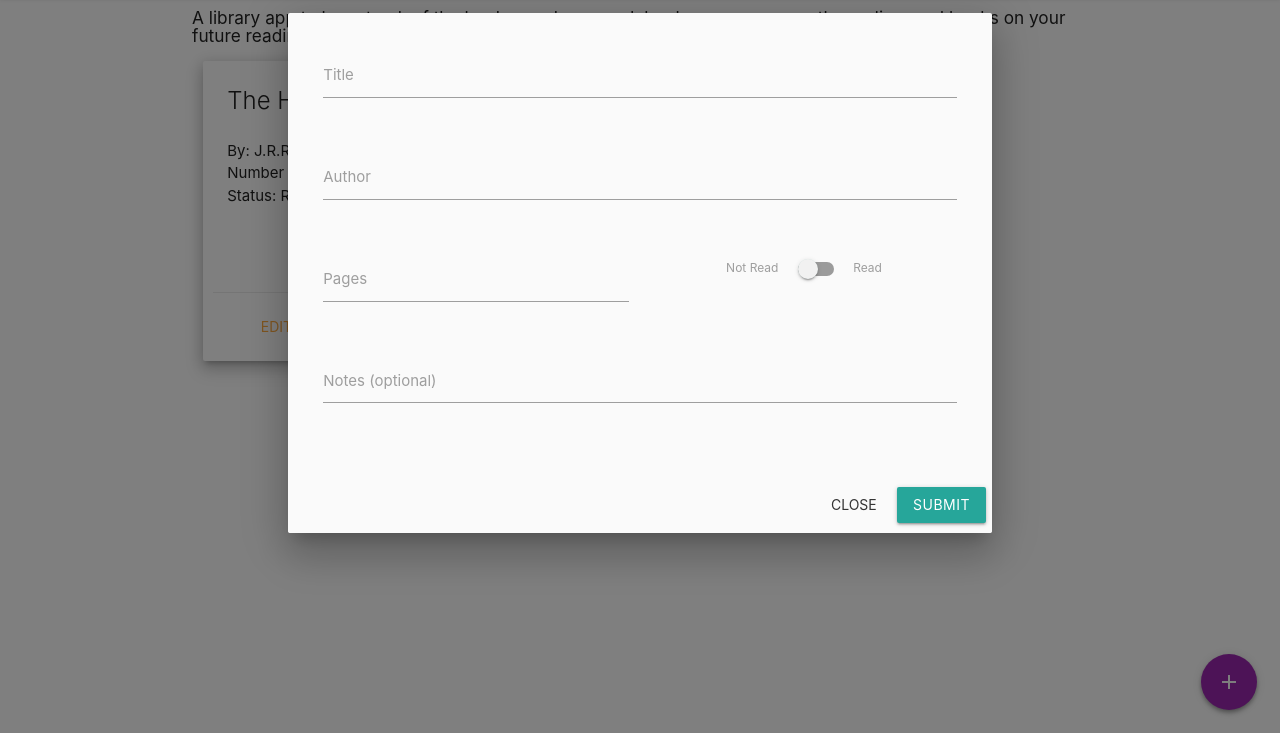
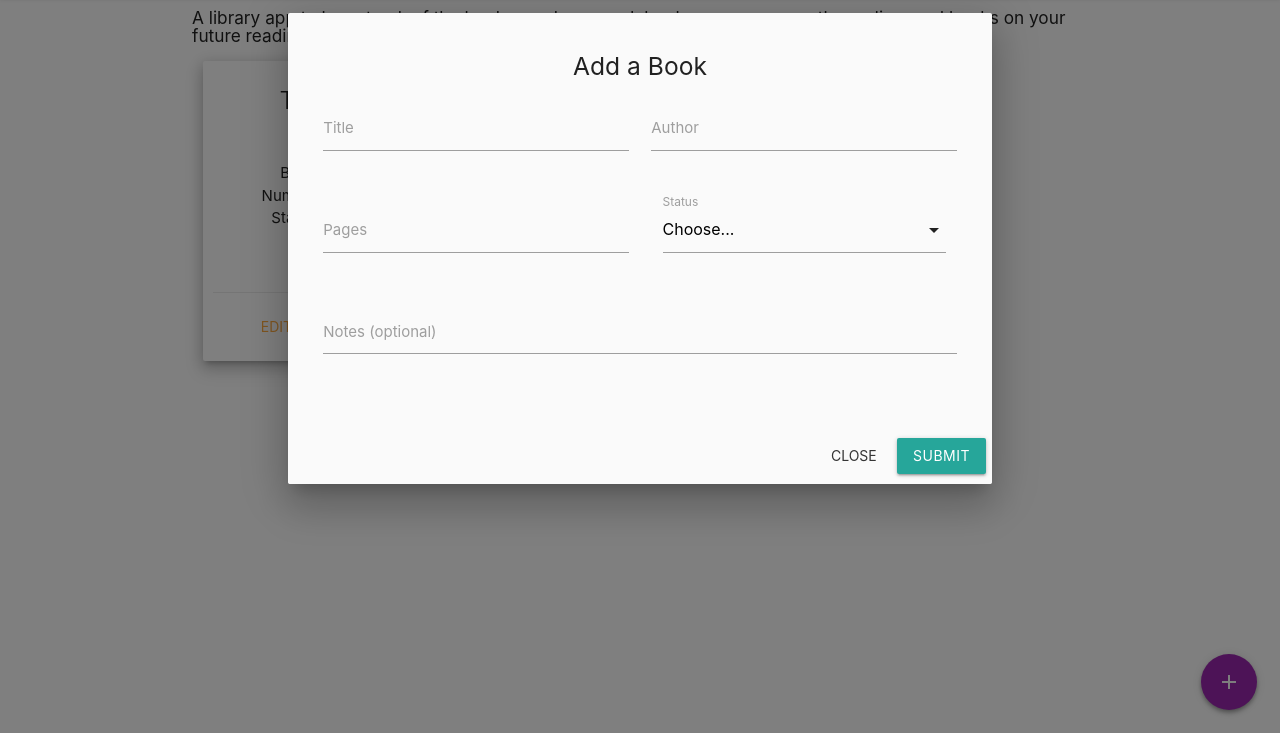
Before and after one commit to sdrummz/library-app, a plain HTML site: page index.html in a window 1280 px wide. Both pictures are taken after a click on the link "ADD NEW BOOK". Shown: the part 67-800 px from the top of the page. Drawn offline with nearby package versions, Linux system fonts and the light colour scheme.

Commit message:
finished addbook modal, simple deletebook function working

```diff
--- a/index.html
+++ b/index.html
@@ -32,15 +32,14 @@
         <div class="modal-content">
           <div class="row">
             <form id="modal-form" class="col s12">
+              <h5>Add a Book</h5>
               <div class="row">
-                <div class="input-field col s12">
+                <div class="input-field col s6">
                   <input id="form-title" type="text" class="validate" value="" required />
                   <label for="form-title">Title</label>
                   <span class="helper-text" data-error="Please input title" data-success=""></span>
                 </div>
-              </div>
-              <div class="row">
-                <div class="input-field col s12">
+                <div class="input-field col s6">
                   <input id="form-author" type="text" class="validate" value="" required />
                   <label for="form-author">Author</label>
                   <span class="helper-text" data-error="Please input author" data-success=""></span>
@@ -52,14 +51,15 @@
                   <label for="form-pages">Pages</label>
                   <span class="helper-text" data-error="Please input number of pages" data-success=""></span>
                 </div>
-                <div class="input-field col s6 m6 l6">
-                  <div class="switch">
-                    <label>
-                      Not Read
-                      <input type="checkbox" id="form-read" />
-                      <span class="lever"></span>
-                      Read
-                    </label>
+                <div class="col s6 m6 l6">
+                  <div class="input-field col s12">
+                    <select id="form-read">
+                      <option value="" selected>Choose...</option>
+                      <option value="Reading List">Reading List</option>
+                      <option value="Still Reading">Still Reading</option>
+                      <option value="Finished Reading">Finished Reading</option>
+                    </select>
+                    <label>Status</label>
                   </div>
                 </div>
               </div>
--- a/script.js
+++ b/script.js
@@ -1,66 +1,92 @@
 'use strict';
 
+// book objects stored in myLibrary
 let myLibrary = [
     {
     title: "The Hobbit",
     author: "J.R.R. Tolkien",
     pages: 473,
     notes: null,
-    isRead: "Read"
+    status: "Reading List",
     },
     {
     title: "The Lord of the Rings, Return of the King",
     author: "J.R.R. Tolkien",
     pages: 416,
     notes: null,
-    isRead: "Read"
+    status: "Still Reading",
     }
 ];
 
-function Book(title, author, pages, isRead, notes) {
+// Book constructor function
+function Book(title, author, pages, status, notes) {
     this.title = title
     this.author = author
     this.pages = pages
+    this.status = status
     this.notes = notes
-    this.isRead = isRead
     this.info = function() {
-        return `${this.title} by ${this.author}, ${this.pages} pages, ${this.isRead}`
+        return `${this.title} by ${this.author}, ${this.pages} pages, ${this.status}`
     }
 };
 
+// Display books within myLibrary on cards, plus card buttons and logic
 function displayBooks () {
 
     document.querySelector('.books').innerHTML = '';
     myLibrary.forEach(function (book, i) {
+        //this function also gives each book/card a unique ID, to be used when deleting/editing and re-ordering
+        book.id = `${i}`;
+
+        // creating a new div to create each card
         let div = document.createElement('div');
         div.setAttribute('class', 'col l4 m6 s12');
         div.innerHTML = `
             <div class="card small z-depth-3">
                 <div class="card-content">
                     <span class="card-title">${book.title}</span>
+                    <br>
                     <p class="author">By: ${book.author}</p>
                     <p class="pages">Number of Pages: ${book.pages}</p>
-                    <p class="isRead">Status: ${book.isRead}</p>
+                    <p class="status">Status: ${book.status}</p>
+
                 </div>
                 <div class="card-action">
-                    <a class="btn-flat">Edit</a>
-                    <a class="btn-flat delete">Delete</a>
+                    <a class="btn-flat edit" data-id="${book.id}">Edit</a>
+                    <a class="btn-flat deleteBtn" data-id="${book.id}">Delete</a>
                 </div>
             </div>`
         document.querySelector('.books').appendChild(div);
     })
+    // every update we also want to reset our delete buttons
+    DeleteBook();
 }
 
 displayBooks();
 
-const deleteBtn = document.querySelectorAll('.delete')
-deleteBtn.forEach(function(btn) {
+// this button pops up a card that confirms user wants to delete, deletes the book object from myLibrary based on ID, and then re-display's remaining books within myLibrary
+function DeleteBook() {
+    var deleteBtns = document.querySelectorAll('.deleteBtn');
+    deleteBtns.forEach(function(btn) {
     btn.addEventListener('click', function() {
-
+        var id = btn.getAttribute('data-id');
+        console.log(id);
+        myLibrary.splice(id, 1);
+        displayBooks();
     })
 })
+}
+// var deleteBtns = document.querySelectorAll('.deleteBtn');
+// deleteBtns.forEach(function(btn) {
+//     btn.addEventListener('click', function() {
+//         var id = btn.getAttribute('data-id');
+//         console.log(id);
+//         myLibrary.splice(id, 1);
+//         displayBooks();
+//     })
+// })
 
-// Modal form actions
+// Modal form init and actions
 document.addEventListener('DOMContentLoaded', function () {
     var elem = document.querySelector('.modal');
     const options = {
@@ -82,9 +108,9 @@ document.addEventListener('DOMContentLoaded', function () {
 
         if (title.value && author.value && pages.value) {
             // submit form and close modal and reset
-            instance.close();
             addBook();
             displayBooks();
+            instance.close();
             resetForm();
 
         } else if (!title.value) {
@@ -95,6 +121,7 @@ document.addEventListener('DOMContentLoaded', function () {
             pages.classList.add('invalid');
         }
 
+        // function resets the fields in the form
         function resetForm() {
             title.value = '';
             title.classList.remove('valid');
@@ -102,10 +129,13 @@ document.addEventListener('DOMContentLoaded', function () {
             author.classList.remove('valid');
             pages.value = '';
             pages.classList.remove('valid');
-            read.checked = false;
             notes.value = '';
+            notes.classList.remove('valid');
+            read.value = "";
+
         }
 
+        // function creates new book object and pushes to myLibrary
         function addBook() {
             let newBook = new Book(title.value, author.value, pages.value, read.value, notes.value)
             myLibrary.push(newBook);
@@ -114,6 +144,11 @@ document.addEventListener('DOMContentLoaded', function () {
     }
 });
 
+// form dropdown initialization
+document.addEventListener('DOMContentLoaded', function() {
+    var elems = document.querySelectorAll('select');
+    var instances = M.FormSelect.init(elems);
+  });
 
 // floating edit button to add book
 document.addEventListener('DOMContentLoaded', function() {
--- a/style.css
+++ b/style.css
@@ -16,6 +16,6 @@ form > .row {
   margin: 0px;
 }
 
-.switch {
+.card {
   text-align: center;
 }
```
